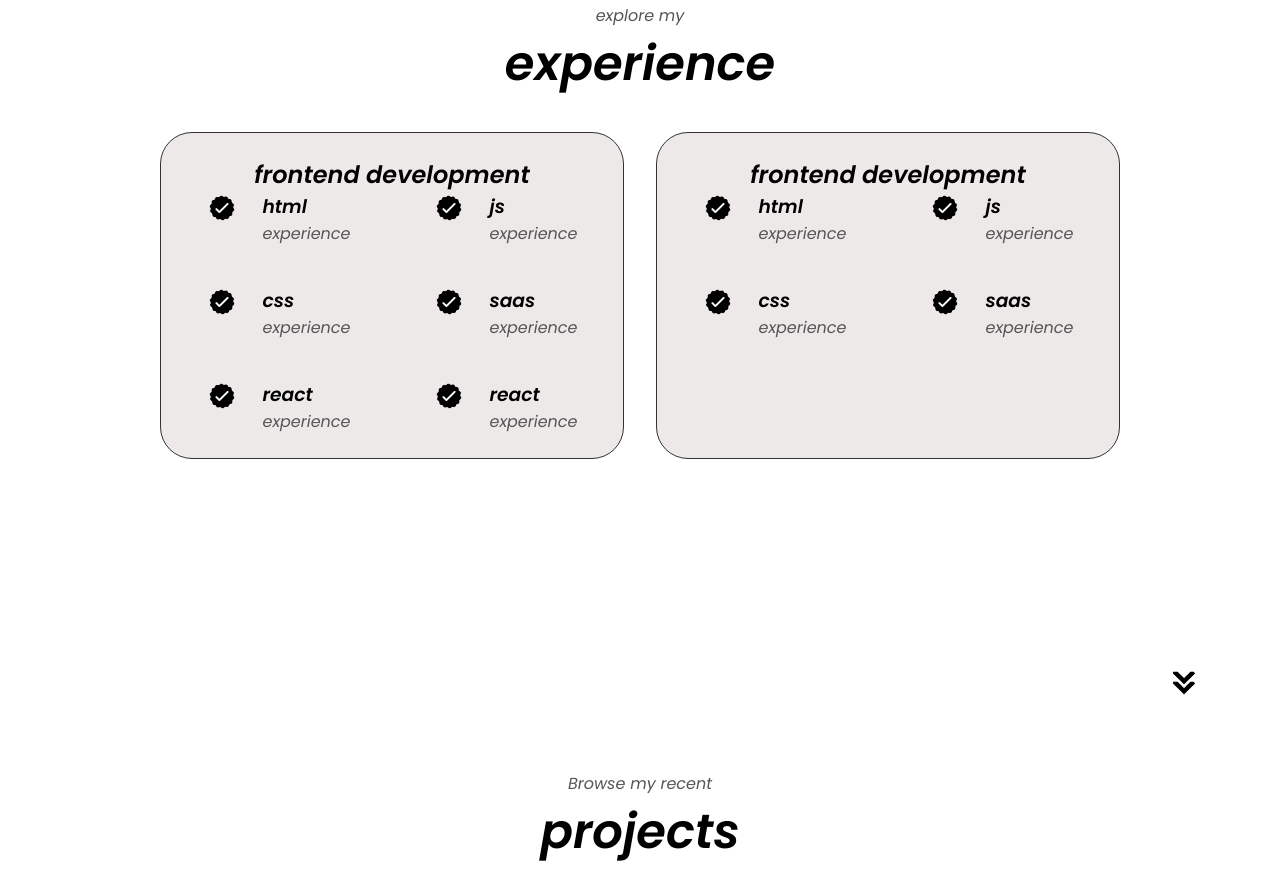
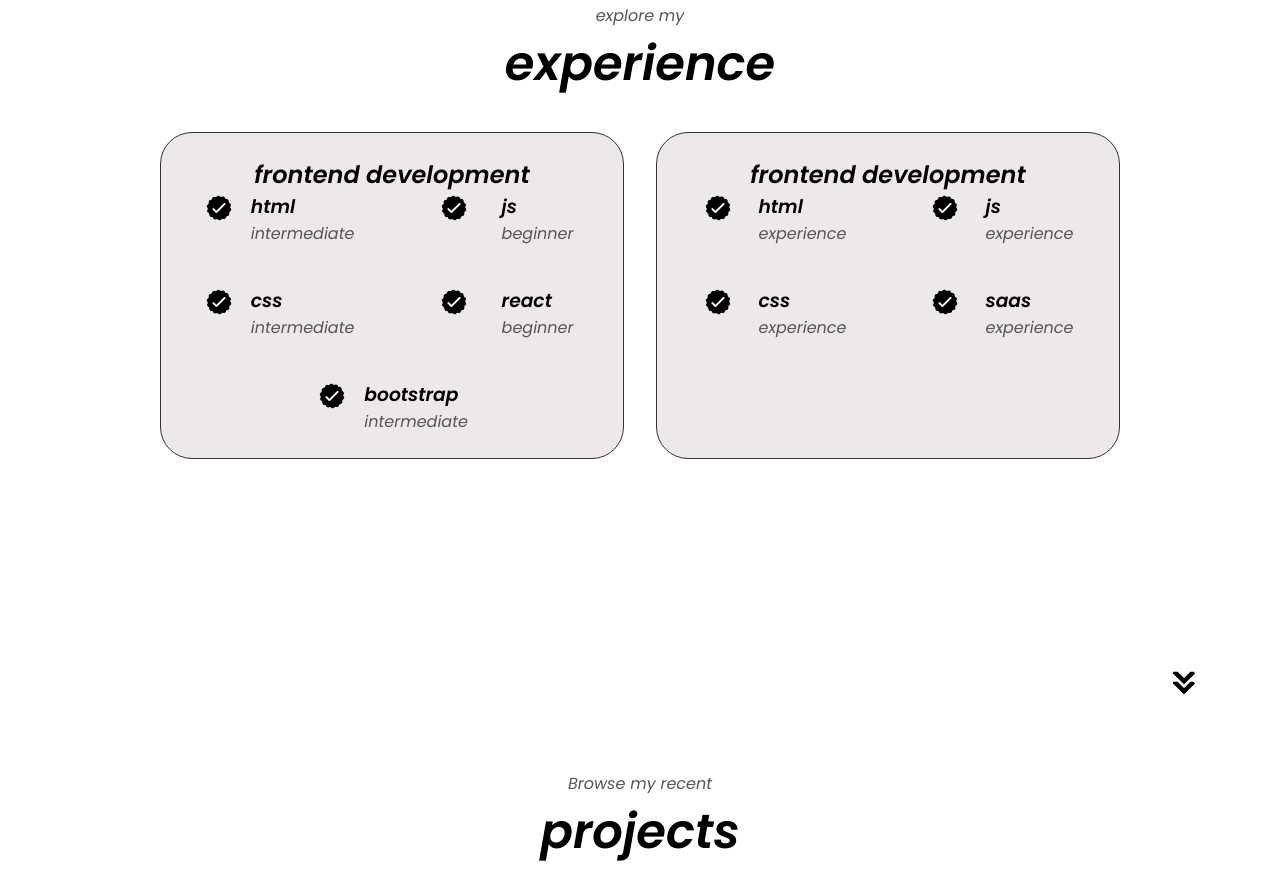
Before and after one commit to yeswanth6463/html_css_js_portfolio, a plain HTML site: page index.html in a window 1280 px wide. Shown: the part 1693-2580 px from the top of the page. Drawn offline with Linux system fonts and the light colour scheme; a script that the page names is missing.

Commit message:
Update index.html

```diff
--- a/index.html
+++ b/index.html
@@ -30,7 +30,7 @@
         </div>
         <div class="menu-links">
                 <li><a href="#about"onclick="togglemenu()">About</a></li>
-                <li><a href="#experience"onclick="togglemenu()">Experince</a></li>
+                <li><a href="#experience"onclick="togglemenu()">skills</a></li>
                 <li><a href="#projects"onclick="togglemenu()">projects</a></li>
                 <li><a href="#contact"onclick="togglemenu()">Contact</a></li>
         </div>
@@ -51,7 +51,7 @@
                 download cv </button>
                 <button
                 class="btn btn-color-1"
-                onclick="location.href='./#contact'">
+                onclick="location.href='#contact'">
                 contact </button>
             </div>
             <div id="socials-container" >
@@ -113,7 +113,7 @@
                             class="icon"/>
                             <div>
                                 <h3>html</h3>
-                                <p>experience</p>
+                                <p>intermediate</p>
                             </div>
                         </article>
                         <article>
@@ -123,7 +123,7 @@
                             class="icon"/>
                             <div>
                                 <h3>js</h3>
-                                <p>experience</p>
+                                <p>beginner</p>
                             </div>
                         </article>   <article>
                             <img
@@ -132,25 +132,17 @@
                             class="icon"/>
                             <div>
                                 <h3>css</h3>
-                                <p>experience</p>
+                                <p>intermediate</p>
                             </div>
-                        </article>   <article>
-                            <img
-                            src="./assets/checkmark.png"
-                            alt="experience icon"
-                            class="icon"/>
-                            <div>
-                                <h3>saas</h3>
-                                <p>experience</p>
-                            </div>
-                        </article>   <article>
+                        </article>    <article>
                             <img
                             src="./assets/checkmark.png"
                             alt="experience icon"
                             class="icon"/>
                             <div>
                                 <h3>react</h3>
-                                <p>experience</p>
+                                <p>beginner
+                                    </p>
                             </div>
                         </article>
                         <article>
@@ -159,8 +151,8 @@
                             alt="experience icon"
                             class="icon"/>
                             <div>
-                                <h3>react</h3>
-                                <p>experience</p>
+                                <h3>bootstrap</h3>
+                                <p>intermediate</p>
                             </div>
                     </div>
 
@@ -266,7 +258,7 @@
                 alt="project 3"
                 class="project-img"/>
             </div>
-            <h2 class="experience-sub-title project-title">project two</h2>
+            <h2 class="experience-sub-title project-title">project three</h2>
             <div class="btn-container">
                 <button
                 class="btn btn-color-2 project-btn"
@@ -301,7 +293,7 @@
                 src="./assets/linkedin.png"
                 alt="linked  icon"
                 class="icon contact-icon"/>
-                <p><a href="https://www.linkedin.com">linkid in</a></p>
+                <p><a href="https://www.linkedin.com/in/yeswanth-m-505104260/">linkid in</a></p>
 
             </div>
         </div>
@@ -311,7 +303,7 @@
             <div class="nav-links-container">
                 <ul class="nav-links">
                     <li><a href="#about">about</a></li>
-                    <li><a href="#experience">experince</a></li>
+                    <li><a href="#experience">skills</a></li>
                     <li><a href="#projects">projects</a></li>
                     <li><a href="#contact">contact</a></li>
                 </ul>
```
